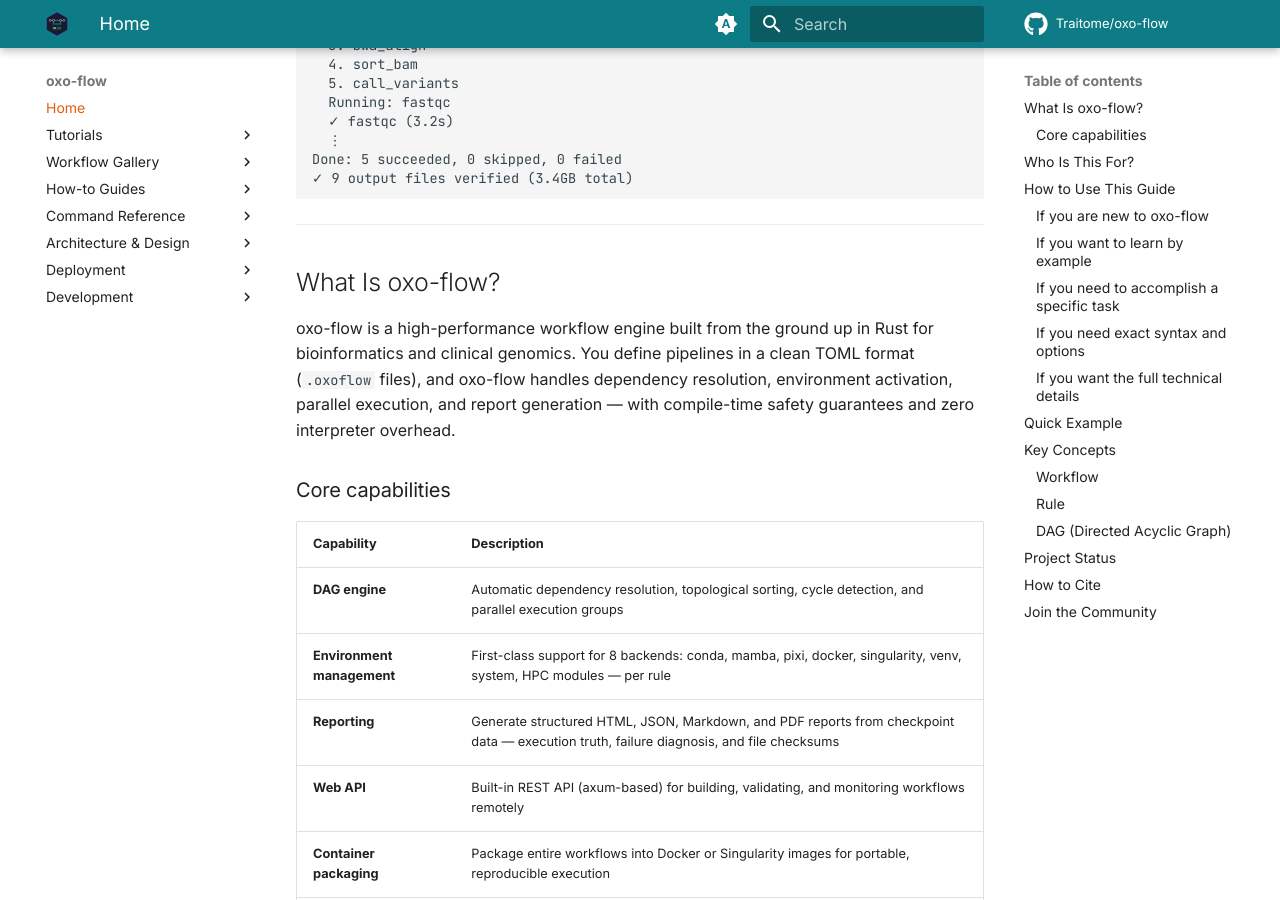
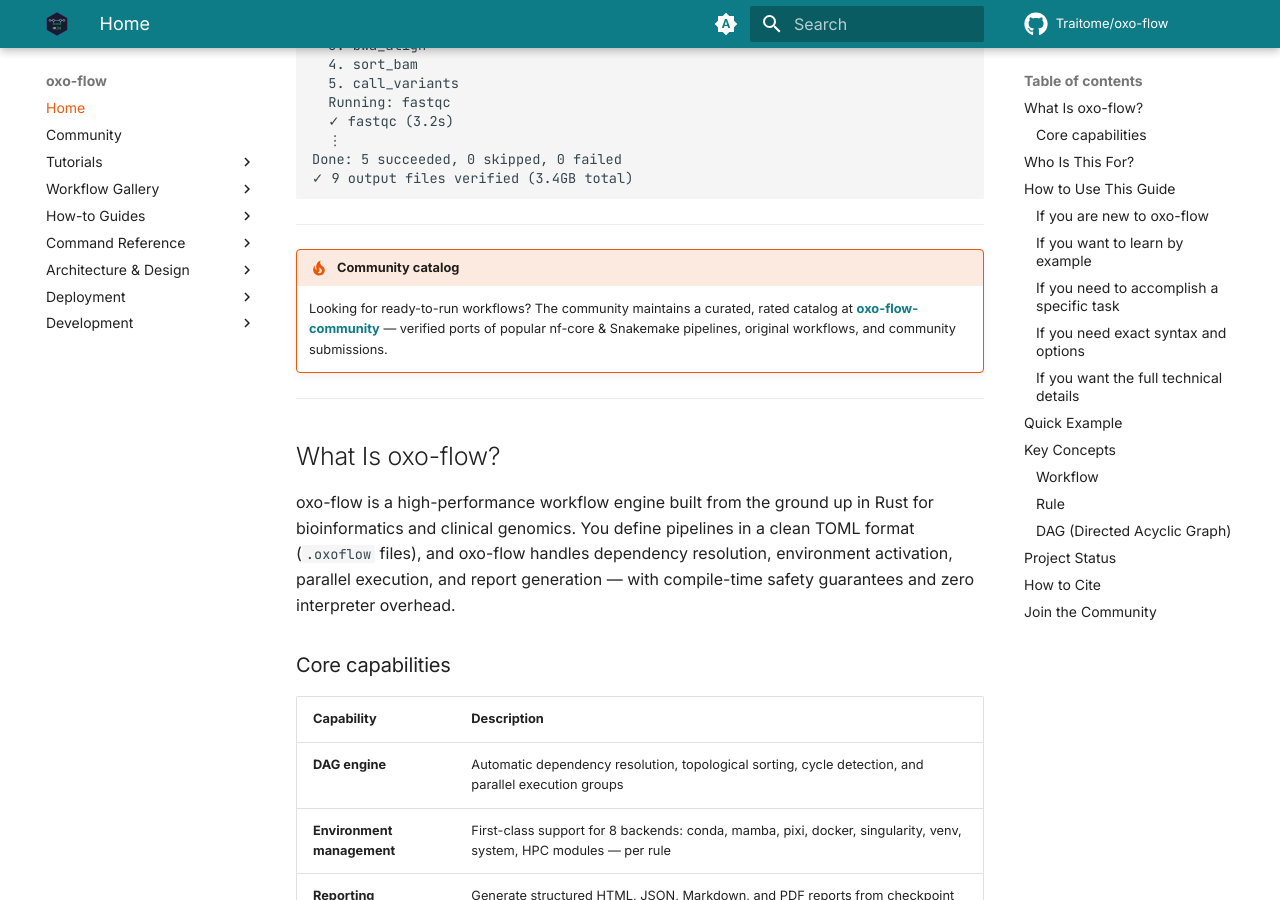
Before and after one commit to Traitome/oxo-flow, an MkDocs documentation site: the page built from docs/guide/src/index.md, in a window 1280 px wide and 900 px high, scrolled down 481 px. Built offline with MkDocs 1.6.1 and Material for MkDocs 9.7.7, drawn with Linux system fonts in a browser that asks for light colours; comment, search, counter and statistics services are not loaded.

Commit message:
docs: link oxo-flow-community catalog from README and guide nav - README: community line in links row + one-line description in What is oxo-flow - guide: nav menu entry + social icon pointing at the community catalog - docs index: tip admonition; gallery index: catalog pointer for production workflows

````diff
--- a/docs/guide/mkdocs.yml
+++ b/docs/guide/mkdocs.yml
@@ -99,6 +99,9 @@ extra:
     - icon: fontawesome/brands/github
       link: https://github.com/Traitome/oxo-flow
       name: oxo-flow on GitHub
+    - icon: fontawesome/solid/people-group
+      link: https://oxo-flow-community.github.io/
+      name: oxo-flow-community catalog
 
 plugins:
   - search:
@@ -106,6 +109,7 @@ plugins:
 
 nav:
   - Home: index.md
+  - Community: https://oxo-flow-community.github.io/
   - Tutorials:
       - Installation: tutorials/installation.md
       - Quick Start: tutorials/quickstart.md
--- a/docs/guide/src/index.md
+++ b/docs/guide/src/index.md
@@ -24,6 +24,14 @@ DAG: 5 rules in execution order
 Done: 5 succeeded, 0 skipped, 0 failed
 ✓ 9 output files verified (3.4GB total)
 ```
+
+---
+
+!!! tip "Community catalog"
+    Looking for ready-to-run workflows? The community maintains a curated,
+    rated catalog at **[oxo-flow-community](https://oxo-flow-community.github.io/)** —
+    verified ports of popular nf-core & Snakemake pipelines, original workflows,
+    and community submissions.
 
 ---
 
````
Also changed, not shown: docs/guide/src/gallery/index.md (+2 -0 lines), README.md.
